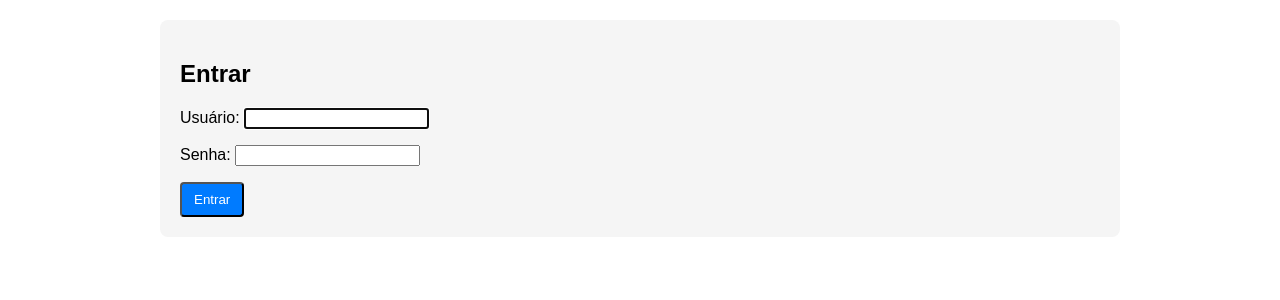
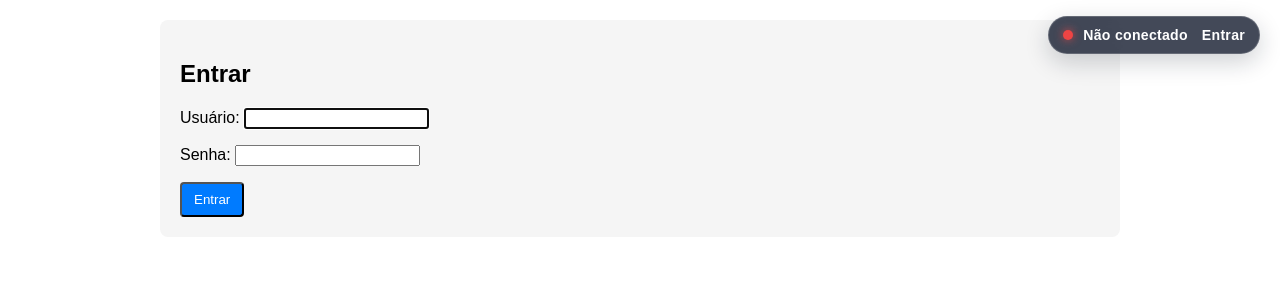
Before and after one commit to Dy36087/tpm, a Django app: page /login/ in a window 1280 px wide. Shown: the top 300 px of the page. Run offline with Django 4.2, Linux system fonts and the light colour scheme; parts of the project's set-up code (start-up, migrations or seed data) failed here and were passed over.

Commit message:
Atualiza status do usuário conectado no topo

```diff
--- a/cadferramentas/templates/cadferramentas.html
+++ b/cadferramentas/templates/cadferramentas.html
@@ -107,6 +107,7 @@
     </style>
   </head>
   <body>
+    {% include 'partials/user_status.html' %}
     <div class="container">
       <div class="logo-topo">
         <img src="{% static 'principal/img/logo.png' %}" alt="Logo" />
--- a/cadferramentas/templates/dashboard_ferramentas.html
+++ b/cadferramentas/templates/dashboard_ferramentas.html
@@ -35,6 +35,7 @@
   </head>
 
   <body>
+    {% include 'partials/user_status.html' %}
     <h2>Dashboard de Ferramentas</h2>
 
     <a href="{% url 'dashboard_ferramentas' %}">Dashboard</a>
--- a/cadferramentas/templates/editferramenta.html
+++ b/cadferramentas/templates/editferramenta.html
@@ -289,6 +289,7 @@
     </style>
   </head>
   <body>
+    {% include 'partials/user_status.html' %}
     <h2>PTM - DSA - EDITAR FERRAMENTAS</h2>
 
     <form method="post">
--- a/cadferramentas/templates/listarferramentas.html
+++ b/cadferramentas/templates/listarferramentas.html
@@ -290,6 +290,7 @@
     </style>
 </head>
 <body>
+    {% include 'partials/user_status.html' %}
 
 <h2>PTM - DSA - FERRAMENTAS CADASTRADAS</h2>
 
--- a/cadptm/templates/cadptm.html
+++ b/cadptm/templates/cadptm.html
@@ -198,6 +198,7 @@
 </style>
 </head>
 <body>
+    {% include 'partials/user_status.html' %}
     <div class="logo-topo">
         <img src="{% static 'principal/img/logo.png' %}" alt="Logo">
     </div>
--- a/cadptm/templates/searchptm.html
+++ b/cadptm/templates/searchptm.html
@@ -180,6 +180,7 @@
     </head>
 
     <body>
+        {% include 'partials/user_status.html' %}
         <div class="container">
             <div class="logo-topo">
                     <img src="{% static 'principal/img/logo.png' %}" alt="Logo">
--- a/pontoele/templates/cadfaceptm.html
+++ b/pontoele/templates/cadfaceptm.html
@@ -74,6 +74,7 @@
   </head>
 
   <body>
+    {% include 'partials/user_status.html' %}
     <div class="container">
       <h2>Cadastro Biométrico Facial</h2>
 
--- a/pontoele/templates/pontoeleptm.html
+++ b/pontoele/templates/pontoeleptm.html
@@ -76,6 +76,7 @@
   </head>
 
   <body>
+    {% include 'partials/user_status.html' %}
     <div class="container">
       <h2>🕒 Registro de Ponto</h2>
 
--- a/pontoele/templates/usersfaceptm.html
+++ b/pontoele/templates/usersfaceptm.html
@@ -123,6 +123,7 @@
   </head>
 
   <body>
+    {% include 'partials/user_status.html' %}
     <div class="container">
       <div class="topo">
         <h2>Servidores Cadastrados</h2>
--- a/principal/templates/ptm.html
+++ b/principal/templates/ptm.html
@@ -29,6 +29,7 @@
     </style>
   </head>
   <body>
+    {% include 'partials/user_status.html' %}
     <div class="logo-topo">
       <img src="{% static 'principal/img/logo.png' %}" alt="Logo" />
     </div>
--- a/templates/home.html
+++ b/templates/home.html
@@ -80,6 +80,7 @@
     </style>
   </head>
   <body>
+    {% include 'partials/user_status.html' %}
     <div class="container">
       <div class="card">
         <h1>{{ hero_title }}</h1>
--- a/templates/login.html
+++ b/templates/login.html
@@ -9,6 +9,7 @@
     <link rel="stylesheet" href="{% static 'css/responsive.css' %}" />
   </head>
   <body>
+    {% include 'partials/user_status.html' %}
     <div class="page-container">
       <section class="hero">
         <h1>Entrar</h1>
--- /dev/null
+++ b/templates/partials/user_status.html
@@ -0,0 +1,67 @@
+<style>
+  .user-status {
+    position: fixed;
+    top: 16px;
+    right: 20px;
+    z-index: 2000;
+    display: flex;
+    align-items: center;
+    gap: 10px;
+    padding: 10px 14px;
+    border-radius: 999px;
+    background: rgba(15, 23, 42, 0.78);
+    border: 1px solid rgba(255, 255, 255, 0.18);
+    box-shadow: 0 8px 24px rgba(15, 23, 42, 0.2);
+    backdrop-filter: blur(8px);
+    color: #fff;
+    font-size: 0.88rem;
+    font-weight: 600;
+    letter-spacing: 0.02em;
+  }
+
+  .user-status .status-dot {
+    width: 10px;
+    height: 10px;
+    border-radius: 50%;
+    display: inline-block;
+    background: #ef4444;
+    box-shadow: 0 0 8px rgba(239, 68, 68, 0.8);
+  }
+
+  .user-status .status-dot.online {
+    background: #22c55e;
+    box-shadow: 0 0 8px rgba(34, 197, 94, 0.8);
+  }
+
+  .user-status a {
+    color: #ffffff;
+    text-decoration: none;
+    font-weight: 700;
+    margin-left: 4px;
+  }
+
+  .user-status a:hover {
+    text-decoration: underline;
+  }
+
+  @media (max-width: 768px) {
+    .user-status {
+      position: static;
+      margin: 14px 14px 0 auto;
+      width: fit-content;
+      max-width: calc(100% - 28px);
+      font-size: 0.8rem;
+    }
+  }
+</style>
+
+<div class="user-status">
+  <span class="status-dot {% if request.user.is_authenticated %}online{% endif %}"></span>
+  {% if request.user.is_authenticated %}
+    <span>Conectado: {{ request.user.get_full_name|default:request.user.username }}</span>
+    <a href="{% url 'logout' %}">Sair</a>
+  {% else %}
+    <span>Não conectado</span>
+    <a href="{% url 'login' %}">Entrar</a>
+  {% endif %}
+</div>
```
Also changed, not shown: 2 other files.
